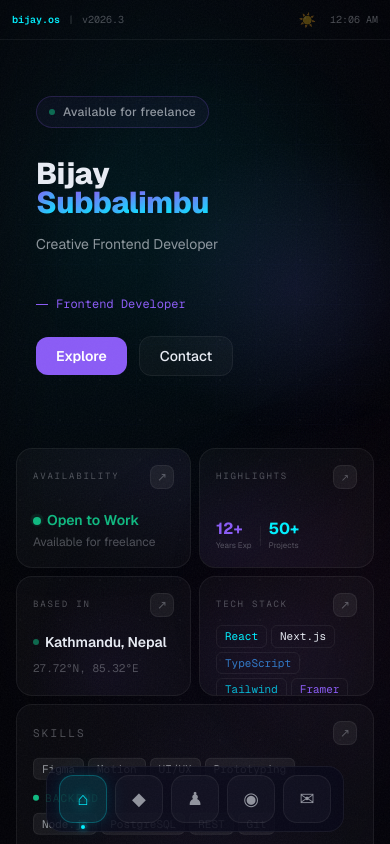
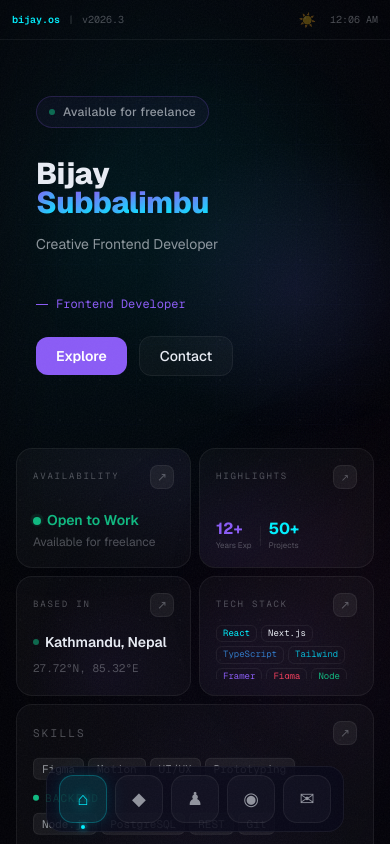
Before and after one commit to Limbuthitoo/portfolio, a Next.js app: page / in a window 390 px wide. Built offline with nearby package versions, Linux system fonts and the light colour scheme.

Commit message:
Fix TechStack card mobile: smaller tag pills for small screens

```diff
--- a/src/components/bento/cards/TechStack.tsx
+++ b/src/components/bento/cards/TechStack.tsx
@@ -24,11 +24,11 @@ export default function TechStack({ siteConfig }: { siteConfig?: SiteConfig }) {
         </span>
       </div>
 
-      <div className="relative z-10 flex flex-wrap gap-1 flex-1 content-start">
+      <div className="relative z-10 flex flex-wrap gap-1 flex-1 content-start overflow-hidden">
         {tech.map((name, i) => (
           <span
             key={name}
-            className="px-2 py-0.5 rounded-md text-[11px] font-mono border border-[var(--border)] hover:border-[var(--border-hover)] transition-colors"
+            className="px-1.5 sm:px-2 py-0.5 rounded-md text-[9px] sm:text-[11px] font-mono border border-[var(--border)] hover:border-[var(--border-hover)] transition-colors leading-tight"
             style={{ color: COLORS[i % COLORS.length] }}
           >
             {name}
```
